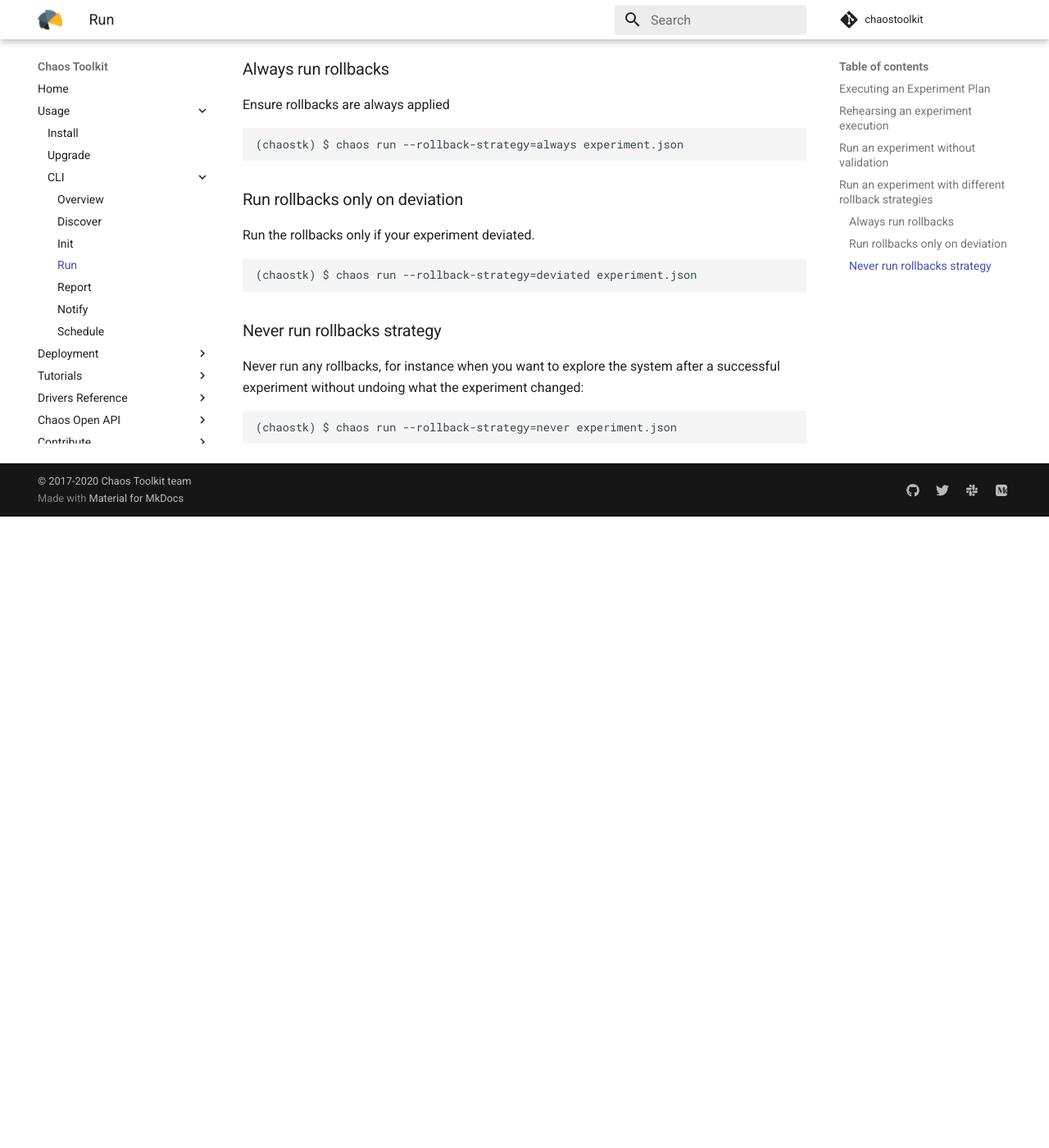
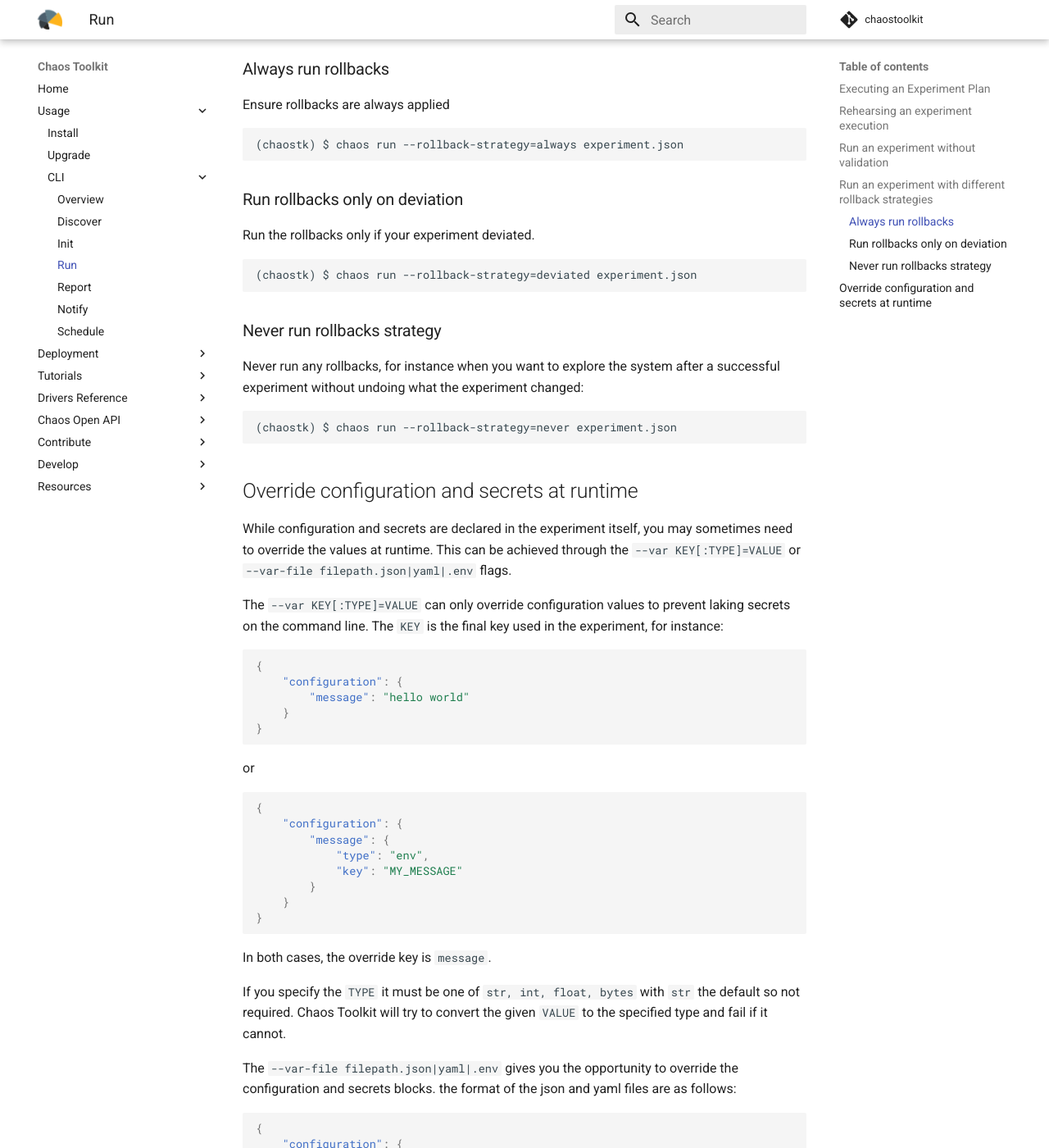
Before and after one commit to chaostoolkit/chaostoolkit-documentation, an MkDocs documentation site: the page built from sources/reference/usage/run.md, in a window 1280 px wide and 1400 px high, scrolled down 1473 px. Shown: the whole window at 82% size. Built offline with MkDocs 1.6.1 and Material for MkDocs 9.7.7, drawn with Linux system fonts in a browser that asks for light colours; comment, search, counter and statistics services are not loaded; before the commit the page ends 2103 px from its top, so only the background shows below that; some of the changed text lies outside the part shown.

Commit message:
Explain --var and --var-file
Contributes to chaostoolkit/chaostoolkit#175

Signed-off-by: Sylvain Hellegouarch <sh@defuze.org>

````diff
--- a/sources/reference/usage/run.md
+++ b/sources/reference/usage/run.md
@@ -73,3 +73,106 @@
 ```
 (chaostk) $ chaos run --rollback-strategy=never experiment.json
 ```
+
+## Override configuration and secrets at runtime
+
+While configuration and secrets are declared in the experiment itself, you
+may sometimes need to override the values at runtime. This can be achieved
+through the `--var KEY[:TYPE]=VALUE` or `--var-file filepath.json|yaml|.env`
+flags.
+
+The `--var KEY[:TYPE]=VALUE` can only override configuration values to prevent
+laking secrets on the command line. The `KEY` is the final key used in the
+experiment, for instance:
+
+
+```json
+{
+    "configuration": {
+        "message": "hello world"
+    }
+}
+```
+
+or
+
+
+```json
+{
+    "configuration": {
+        "message": {
+            "type": "env",
+            "key": "MY_MESSAGE"
+        }
+    }
+}
+```
+
+In both cases, the override key is `message`.
+
+If you specify the `TYPE` it must be one of `str, int, float, bytes` with
+`str` the default so not required. Chaos Toolkit will try to convert the given
+`VALUE` to the specified type and fail if it cannot.
+
+
+The `--var-file filepath.json|yaml|.env` gives you the opportunity to override
+the configuration and secrets blocks. the format of the json and yaml files
+are as follows:
+
+```json
+{
+    "configuration": {
+        "KEY": VALUE
+    },
+    "secrets": {
+        "scope": {
+            "KEY": VALUE
+        }
+    }
+}
+```
+
+```yaml
+---
+configuration:
+  KEY: VALUE
+secrets:
+  scope:
+    KEY: VALUE
+```
+
+The `secrets` block follows the same format as the experiment so the `scope`
+is the scope given in the experiment. For example:
+
+
+```json
+{
+    "configuration": {
+        "service_name": "ec2"
+    },
+    "secrets": {
+        "aws": {
+            "api_token": "1234",
+            "something": "whatever"
+        }
+    }
+}
+```
+
+would turn as the following var file:
+
+```json
+{
+    "secrets": {
+        "aws": {
+            "api_token": "56787"
+        }
+    }
+}
+```
+
+We are not overridding the `configuration` section and only part of the
+`secrets` section.
+
+Finally, should you keep your variables in a .env file, it will only be able
+to override the configuration.
````
